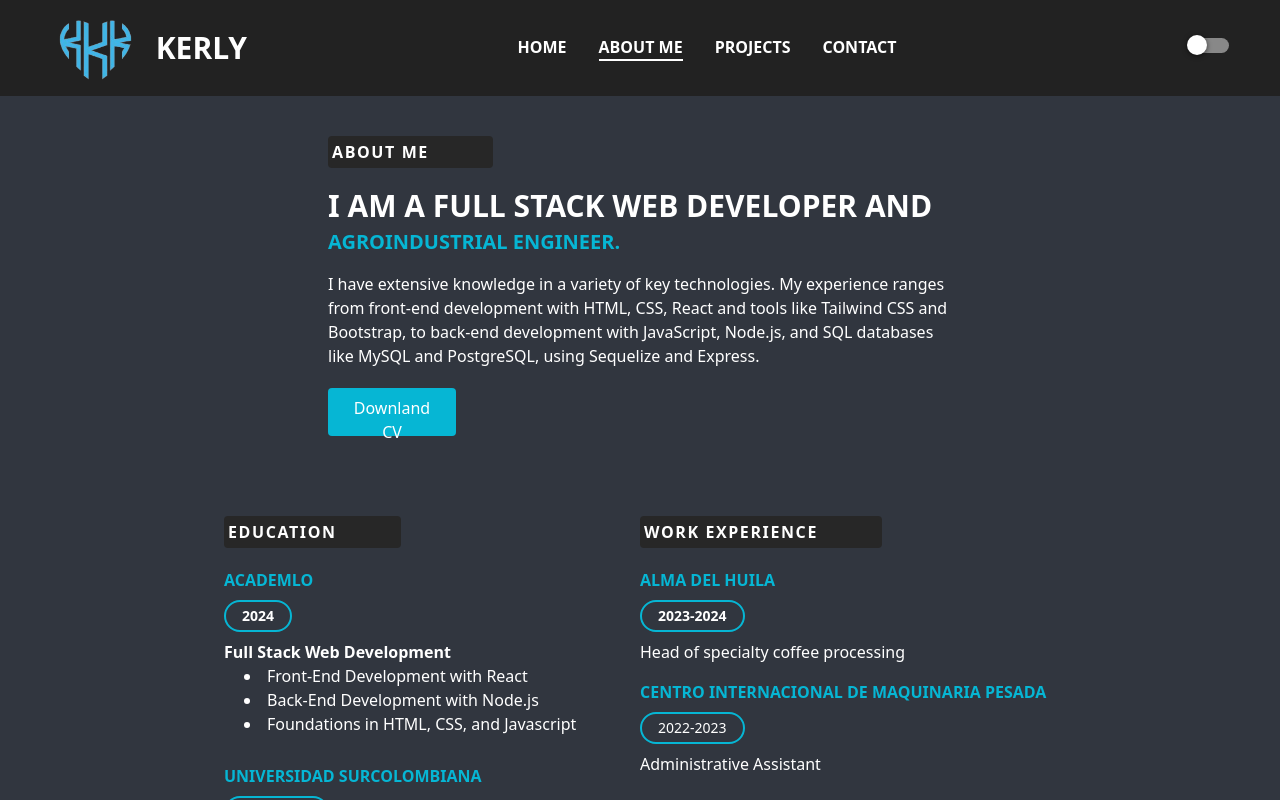
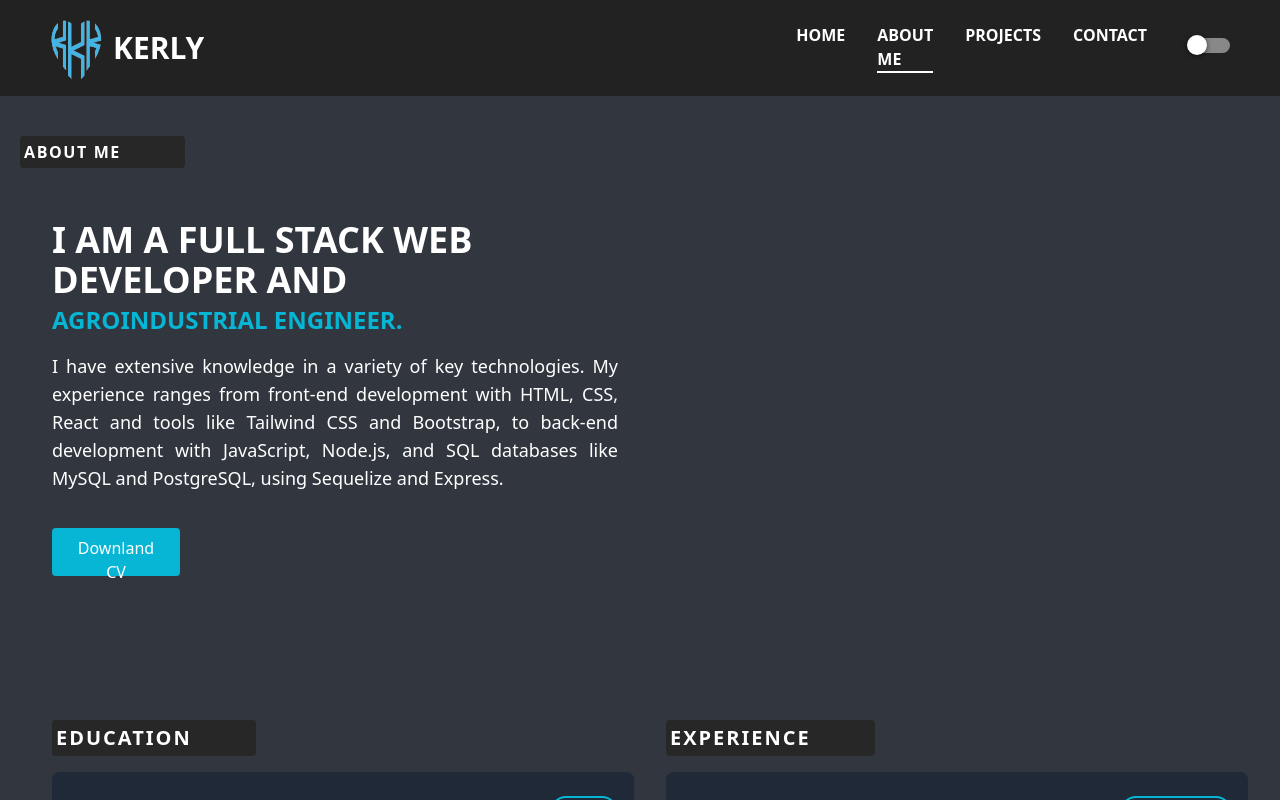
Before and after one commit to KerlyVanesaSarrias/portfolio, a React (Vite) app: page / in a window 1280 px wide. Both pictures are taken after a click on the link "ABOUT ME". Shown: the top 800 px of the page. Built offline with nearby package versions, Linux system fonts and the light colour scheme.

Commit message:
changes styles

```diff
--- a/src/App.jsx
+++ b/src/App.jsx
@@ -5,7 +5,7 @@ import { AppRouter } from './routes'
 function App() {
 
   return (
-    <div className='h-full dark:bg-[#31363F] bg-[#eeee]'>
+    <div className='h-full w-full dark:bg-[#31363F] bg-[#eeee]'>
       <AppRouter />
     </div>
   )
--- a/src/components/Header/Header.jsx
+++ b/src/components/Header/Header.jsx
@@ -4,6 +4,7 @@ import { ABOUTME_PATH, CONTACT_PATH, HOME_PATH, PROJECTS_PATH } from '../../cons
 import NavItems from './NavItems';
 import Theme from './Theme';
 import LogoTwo from '../../assets/logo2.png'
+import classNames from 'classnames';
 
 
 
@@ -28,6 +29,11 @@ const Header = () => {
     setIsOpen(false);
   }
 
+  const classesMenuMobile = classNames('w-1/2 top-0 transition-all h-screen fixed top-0 z-10', {
+    'left-0': isOpen,
+    '-left-full': !isOpen
+  })
+
   return (
     <>
     <div className=' w-full py-2 px-8 flex justify-between items-center dark:bg-[#222] bg-[#31363F]'>
@@ -36,7 +42,7 @@ const Header = () => {
         <li><a className='md:text-3xl text-xl text-white space-x-10 font-bold '> KERLY</a></li>
       </ul>
 
-      <nav className='font-bold text-white cursor-pointer hidden md:flex space-x-8  ml-auto mr-5 '>
+      <nav className='font-bold text-white cursor-pointer hidden md:flex space-x-8  ml-96 pl-52 mr-10'>
         <NavItems text={'HOME'} onClick={() => handleChangePage(HOME_PATH)} isActive={selectedItem===HOME_PATH}/>
         <NavItems text={'ABOUT ME'} onClick={() => handleChangePage(ABOUTME_PATH)} isActive={selectedItem===ABOUTME_PATH}/>
         <NavItems text={'PROJECTS'} onClick={() => handleChangePage(PROJECTS_PATH)} isActive={selectedItem===PROJECTS_PATH}/>
@@ -51,9 +57,7 @@ const Header = () => {
         </button>
       </div>
     </div>
-
-        {isOpen && (
-          <div className='w-1/2 left-0 h-screen fixed top-0 z-10'>
+    <div className={classesMenuMobile}>
       <div className="md:hidden bg-gray-700 flex flex-col h-full  text-white w-full ml-auto  p-4 gap-4">
         <NavItems text={'HOME'} onClick={() => {handleChangePage(HOME_PATH); closeMenu()}} isActive={selectedItem===HOME_PATH}/>
         <NavItems text={'ABOUT ME'} onClick={() => {handleChangePage(ABOUTME_PATH); closeMenu()}} isActive={selectedItem===ABOUTME_PATH}/>
@@ -61,8 +65,6 @@ const Header = () => {
         <NavItems text={'CONTACT'} onClick={() => {handleChangePage(CONTACT_PATH); ; closeMenu()}} isActive={selectedItem===CONTACT_PATH}/>
       </div>
     </div>
-      )}
-
     </>
   )
 }
--- /dev/null
+++ b/src/components/styles/index.css
@@ -0,0 +1,3 @@
+.dark-input {
+    @apply w-full border border-gray-500 rounded-md p-2 dark:bg-gray-700   bg-gray-300 dark:text-white text-gray-700
+}
--- a/src/layouts/AppLayout.jsx
+++ b/src/layouts/AppLayout.jsx
@@ -4,7 +4,7 @@ import { Header } from '../components'
 
 const AppLayout = () => {
   return (
-    <div className='container-layout dark:bg-[#31363F] bg-[#eeee]'>
+    <div className='container-layout w-full dark:bg-[#31363F] bg-[#eeee]'>
         <Header />
         <Outlet/>
     </div>
--- a/src/pages/AboutMePage.jsx
+++ b/src/pages/AboutMePage.jsx
@@ -13,56 +13,80 @@ const AboutMePage = () => {
   };
 
   return (
-    <div className='w-full flex flex-col items-center gap-20 mt-10 px-4'>
+
+<div className='w-full flex flex-col  gap-20 pt-10 pl-5'>
   <div className='w-full md:w-1/2'>
     <h1 className="brand">About Me</h1>
-        <div className='flex flex-col w-full gap-1'>
-          <h2 className="  dark:text-white  text-gray-700 font-bold uppercase text-3xl ">I am a full stack web developer and </h2>
-          <h3 className='text-cyan-500 font-bold uppercase text-xl mb-3'>Agroindustrial Engineer.</h3>
-          <p className="  dark:text-white  text-gray-700 ">I have extensive knowledge in a variety of key technologies. My experience ranges from front-end development with HTML, CSS, React and tools like Tailwind CSS and Bootstrap, to back-end development with JavaScript, Node.js, and SQL databases like MySQL and PostgreSQL, using Sequelize and Express.</p>
-          <Button onClick={handleDownload} className="mt-4" color="primary" size="small" isRounded>Downland CV</Button>
+    <div className='flex flex-col w-full gap-1  p-8'>
+      <h2 className="  dark-text  font-bold uppercase text-4xl ">I am a full stack web developer and </h2>
+      <h3 className='text-cyan-500 font-bold uppercase text-2xl mb-3'>Agroindustrial Engineer.</h3>
+      <p className=" dark-text  text-lg text-justify ">I have extensive knowledge in a variety of key technologies. My experience ranges from front-end development with HTML, CSS, React and tools like Tailwind CSS and Bootstrap, to back-end development with JavaScript, Node.js, and SQL databases like MySQL and PostgreSQL, using Sequelize and Express.</p>
+      <Button onClick={handleDownload} className="mt-8" color="primary" size="small" isRounded>Downland CV</Button>
     </div>
   </div>
-      <div className= ' flex w-full md:w-4/6 relative'>
-        <section className='w-full'>
-          <h2 className="brand">Education</h2>
-          <div className='flex flex-col w-full gap-4'>
-            <div className='basis-1/2  dark:text-white  text-gray-700 '>
-              <h3 className='text-cyan-500 font-bold uppercase'>Academlo</h3>
-              <p className='year-label font-semibold'>2024</p>
-              <p className='font-semibold'>Full Stack Web Development</p>
-              <ul className='list-disc list-inside pl-5'>
-                <li><a>Front-End Development with React</a></li>
-                <li><a>Back-End Development with Node.js</a></li>
-                <li><a>Foundations in HTML, CSS, and Javascript</a></li>
 
-              </ul>
+  <div className="container pb-20 p-8 ">
+    <div className="flex flex-col md:flex-row gap-8">
+      <div className="w-full md:w-1/2 dark-text ">
+          <h2 className="text-xl font-bold mb-4 brand">Education</h2>
+          <div className="flex flex-col gap-4">
+            <div className="dark-target rounded-lg p-4">
+              <div className="flex justify-between items-center mb-2">
+                <div className="font-bold text-cyan-500 uppercase">ACADEMLO</div>
+                <div className="year-label font-semibold">2024</div>
               </div>
-            <div className='basis-1/2 dark:text-white  text-gray-700'>
-              <h3 className='text-cyan-500 font-bold uppercase mt-3'>Universidad Surcolombiana</h3>
-              <p className='year-label font-semibold'>2018-2024</p>
-              <p className='font-semibold'>Agro-industrial engineering</p>
-              <ul className='list-disc list-inside pl-5'><li>Agro-industrial engineering</li></ul>
+              <h3 className="text-lg font-bold mb-2">Full Stack Development Bootcamp</h3>
+              <p className="">
+              During the bootcamp I acquired skills in front-end and back-end. I developed skills in creating and maintaining web applications,
+              applying responsive design principles and good coding practices.
+              Additionally, I strengthened my ability to work in a team, solve complex technical problems, and adapt to development environments.
+              </p>
+            </div>
+            <div className="dark-target rounded-lg p-4">
+              <div className="flex justify-between items-center mb-2">
+                <div className="font-bold text-cyan-500">UNIVERSITY SURCOLOMBIANA</div>
+                <div className="year-label font-semibold">2021 - 2025</div>
+              </div>
+              <h3 className="text-lg font-bold mb-2">Agro-industrial engineering</h3>
+              <p className="">
+              I did the professional internship for 6 months and worked the next 6 months in the natural coffee processing area of +the company. I was leading a large group of workers in the area, with whom I developed work strategies that helped improve communication,
+              effectiveness and performance of the processes. I managed to improve my teamwork skills and learned about the importance of effective communication.
+              </p>
             </div>
           </div>
-        </section>
-        <section className='w-full '>
-          <h2 className="brand">Work experience</h2>
-          <div className='flex flex-col w-full gap-4'>
-            <div className='basis-1/2  dark:text-white  text-gray-700'>
-              <h4 className='text-cyan-500 font-bold uppercase'>Alma del Huila</h4>
-              <p className='year-label font-semibold'>2023-2024</p>
-              <p>Head of specialty coffee processing</p>
       </div>
-            <div className='basis-1/2 dark:text-white  text-gray-700'>
-              <h4 className='text-cyan-500 font-bold uppercase'>Centro internacional de maquinaria pesada</h4>
-              <p className='year-label'>2022-2023</p>
-              <p>Administrative Assistant</p>
+      <div className="w-full md:w-1/2">
+        <h2 className="text-xl font-bold mb-4 brand">Experience</h2>
+        <div className="flex flex-col gap-4 dark-text">
+          <div className="dark-target rounded-lg p-4">
+            <div className="flex justify-between items-center mb-2">
+              <div className="font-bold  text-cyan-500">AlMA DEL HUILA S.A.S</div>
+              <div className="year-label font-semibold">2023 - 2024</div>
+            </div>
+            <h3 className="text-lg font-bold mb-2">Head of specialty coffee processing</h3>
+            <p  className='text-base'>
+              I did the professional internship for 6 months and worked the next 6 months in the natural coffee processing area of the company.
+              I was in charge of 20 people with whom I developed work strategies that helped improve communication, effectiveness and performance. of the processes.
+            </p>
+          </div>
+          <div className="dark-target rounded-lg p-4">
+            <div className="flex justify-between items-center mb-2">
+              <div className="font-bold  text-cyan-500">CENTRO INTERNACIONAL DE MAQUINARIA PESADA</div>
+              <div className="year-label font-semibold">2022 - 2023</div>
+            </div>
+            <h3 className="text-lg font-bold mb-2">Administrative Assistant</h3>
+            <p className='text-base'>
+              I carried out administrative tasks and direct customer service. This included managing documentation and files,
+              performing reception and telephone support tasks, thus contributing to the general functioning of the company and
+              maintaining positive relationships with customers.
+            </p>
           </div>
         </div>
-        </section>
       </div>
     </div>
+  </div>
+</div>
+
 
       )
 }
--- a/src/pages/Styles/index.css
+++ b/src/pages/Styles/index.css
@@ -24,3 +24,10 @@
     animation: typing 3s steps(13) 1s infinite alternate,
                 blink 0.75s step-end infinite;
 }
+
+.dark-text {
+    @apply  dark:text-white  text-gray-700
+}
+.dark-target {
+    @apply dark:bg-gray-800 bg-gray-300
+}
--- a/tailwind.config.js
+++ b/tailwind.config.js
@@ -9,5 +9,13 @@ export default {
   theme: {
     extend: {},
   },
+
+  variants: {
+    extend: {
+      maxHeight: ['responsive', 'hover', 'focus'],
+      opacity: ['responsive', 'hover', 'focus'],
+      transitionProperty: ['responsive', 'hover', 'focus'],
+    },
+  },
   plugins: [],
 }
```
Also changed, not shown: src/components/Contact/FormContact.jsx (+9 -8 lines), src/components/Contact/InfContact.jsx (+18 -11 lines), src/pages/HomePage.jsx (+5 -4 lines), 1 other file (tests, documents, lock files or other folders). Lines whose indentation alone changed are shown as unchanged.
